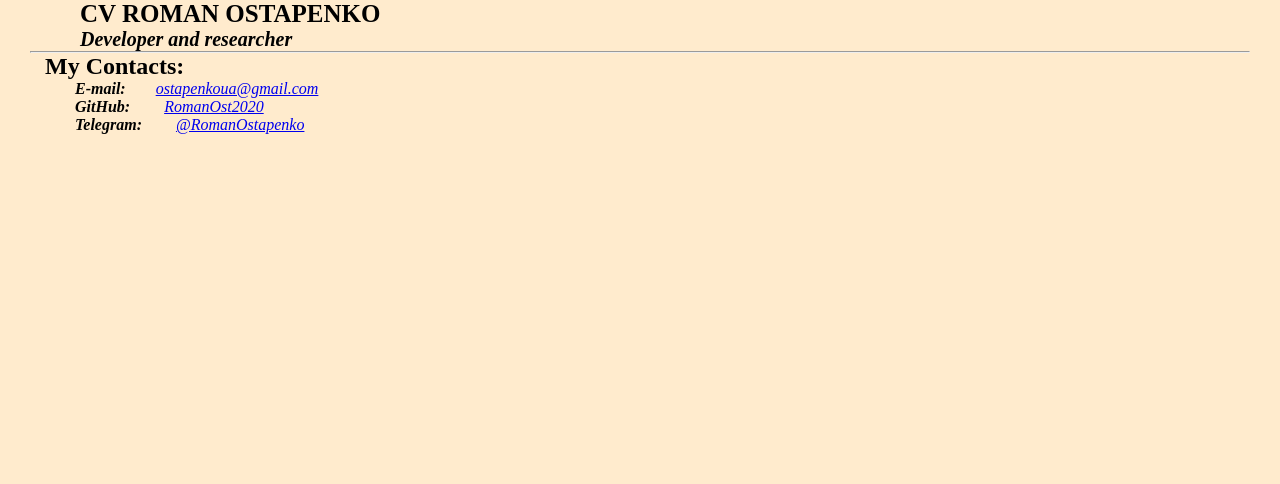
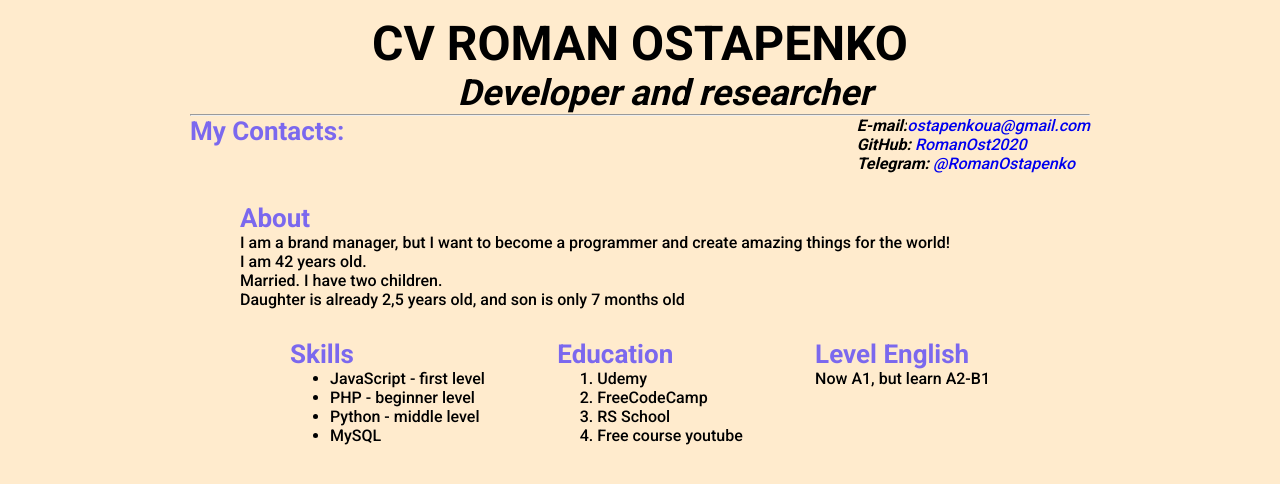
Before and after one commit to RomanOst2020/rsschool-cv, a plain HTML site: page index.html in a window 1280 px wide. Drawn offline with Linux system fonts and the light colour scheme.

Commit message:
feat: section cv

```diff
--- a/index.html
+++ b/index.html
@@ -4,6 +4,9 @@
     <meta charset="UTF-8">
     <meta http-equiv="X-UA-Compatible" content="IE=edge">
     <meta name="viewport" content="width=device-width, initial-scale=1.0">
+    <link rel="preconnect" href="https://fonts.googleapis.com">
+    <link rel="preconnect" href="https://fonts.gstatic.com" crossorigin>
+    <link href="https://fonts.googleapis.com/css2?family=Roboto:wght@500;700&display=swap" rel="stylesheet">
     <title>CV Roman Ostapenko</title>
     <link rel="stylesheet" href="style.css">
 </head>
@@ -11,13 +14,59 @@
     <h1> CV Roman Ostapenko</h1>
     <p class="title">Developer and researcher</p>
     <hr>
-    <h2>My Contacts:</h2>
-    <address>
-        <p><strong>E-mail:</strong><a href="mailto:ostapenkoua@gmail.com">ostapenkoua@gmail.com</a></p>
-        <p><strong>GitHub:</strong> <a href="https://github.com/RomanOst2020">RomanOst2020</a></p>
-        <p><strong>Telegram:</strong> <a href="https://t.me/RomanOstapenko">@RomanOstapenko</a></p>
 
-    </address>
+
+
+    <main>
+
+        <section class="contact">
+            <h2>My Contacts:</h2>
+            <address>
+                <strong>E-mail:</strong><a href="mailto:ostapenkoua@gmail.com">ostapenkoua@gmail.com</a><br>
+                <strong>GitHub:</strong> <a href="https://github.com/RomanOst2020">RomanOst2020</a><br>
+                <strong>Telegram:</strong> <a href="https://t.me/RomanOstapenko">@RomanOstapenko</a><br>
+            </address>
+        </section>
+        <section class="about">
+            <h2>About</h2>
+            <p>I am a brand manager, but I want to become a programmer and create amazing things for the world!<br>
+            I am 42 years old.<br>
+            Married. I have two children. <br>
+            Daughter is already 2,5 years old, and son is only 7 months old</p>
+        </section>
+        <div class="wrapper">
+            <section class="skills">
+                <h2>Skills</h2>
+                <ul>
+                    <li>JavaScript - first level</li>
+                    <li>PHP - beginner level</li>
+                    <li>Python - middle level</li>
+                    <li>MySQL</li>
+                </ul>
+
+            </section>
+
+            <section class="educarion">
+                <h2>Education</h2>
+                <ol>
+                    <li>Udemy</li>
+                    <li>FreeCodeCamp</li>
+                    <li>RS School</li>
+                    <li>Free course youtube</li>
+                </ol>
+
+            </section>
+
+            <section class="lv_english">
+                <h2>Level English</h2>
+
+                Now A1, but learn A2-B1
+            </section>
+
+
+        </div>
+
+    </main>
 
 
 
--- a/style.css
+++ b/style.css
@@ -1,24 +1,69 @@
 * {
     margin: 0;
-    top: 15px;
-    padding: 0px 15px;
+
+
     background-color:blanchedalmond;
+}
+body {
+    width: 900px;
+    margin: 0 auto;
+    font-family: 'Roboto', sans-serif;
+
+
 }
 
 h1 {
-    font-size: 25px;
+    font-size: 48px;
     text-transform: uppercase;
-    padding-left: 50px;
+    text-align: center;
+    padding-top: 15px;
 
 }
 
 .title {
-    font-size: 20px;
+    font-size: 36px;
     font-weight: 600;
     font-style: italic;
     padding-left: 50px;
+    text-align: center;
 }
 
 br {
     color: brown;
 }
+a {
+    text-decoration: none;
+}
+
+
+h2 {
+    font-size: 26px;
+    font-weight: 700;
+    color: mediumslateblue;
+}
+
+.contact {
+    display: flex;
+    justify-content: space-between;
+
+}
+
+.about {
+    position: relative;
+    width: 800px;
+    margin: auto;
+    padding-top: 30px;
+
+
+}
+
+.wrapper {
+    display: flex;
+    justify-content: space-between;
+    width: 700px;
+    margin: auto;
+    padding-top: 30px;
+    border-left: 1px;
+
+
+}
```
